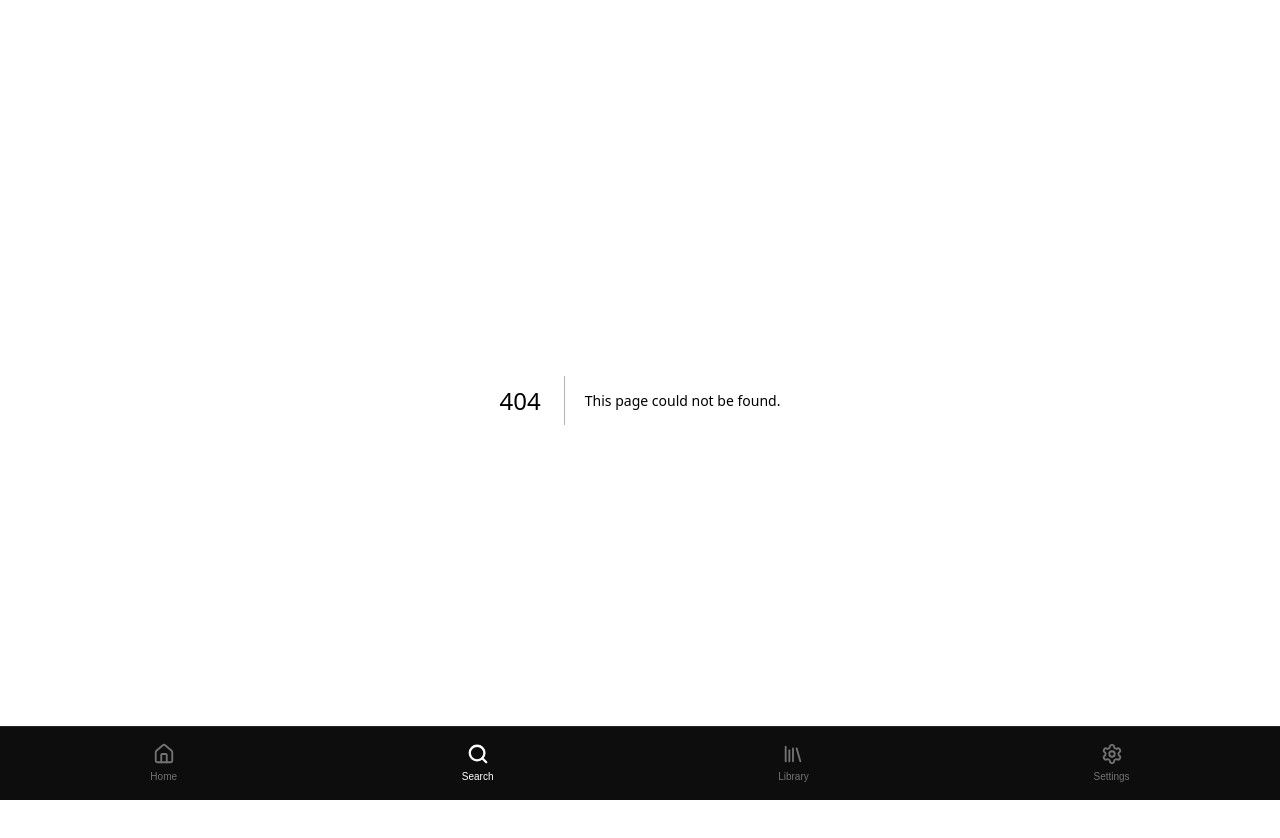
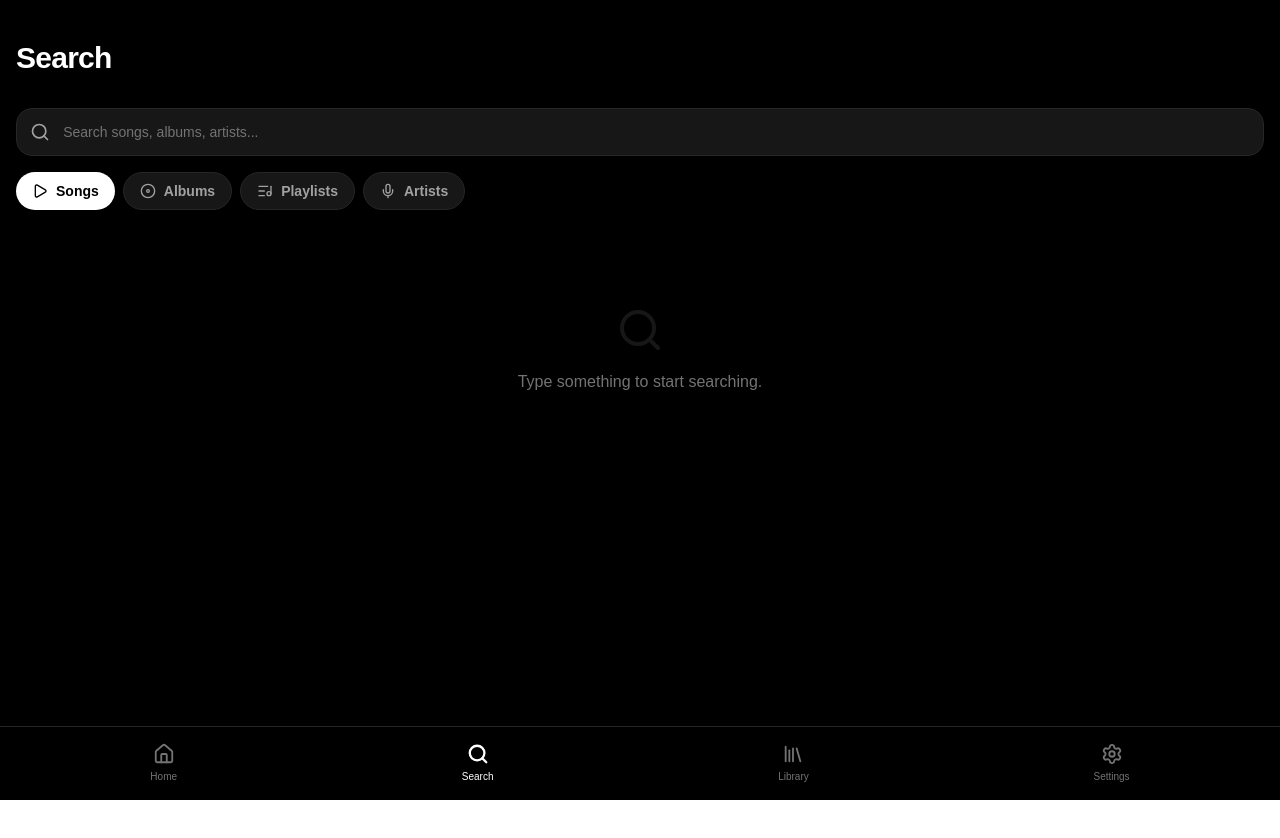
Before and after one commit to Ayush8481Lab/musicayush, a Next.js app: page /search in a window 1280 px wide. Before the commit this address had no page. Shown: the top 838 px of the page. Built offline with nearby package versions, Linux system fonts and the light colour scheme.

Commit message:
Create page.tsx

```diff
--- /dev/null
+++ b/app/search/page.tsx
@@ -0,0 +1,152 @@
+"use client";
+import { useState, useEffect } from "react";
+import { Search as SearchIcon, Play, Disc, Mic, ListMusic, Loader2 } from "lucide-react";
+import { useAppContext } from "../../context/AppContext";
+
+// Helper to safely get the best quality image from the API
+const getImageUrl = (img: any) => {
+  if (!img) return "https://via.placeholder.com/150";
+  if (typeof img === "string") return img.replace("150x150", "500x500");
+  if (Array.isArray(img)) return img[img.length - 1]?.url || img[0]?.url;
+  return "https://via.placeholder.com/150";
+};
+
+export default function SearchPage() {
+  const { setCurrentSong, setIsPlaying } = useAppContext();
+  const[query, setQuery] = useState("");
+  const [activeTab, setActiveTab] = useState("songs");
+  const [results, setResults] = useState<any[]>([]);
+  const [loading, setLoading] = useState(false);
+
+  const tabs =[
+    { id: "songs", label: "Songs", icon: Play },
+    { id: "albums", label: "Albums", icon: Disc },
+    { id: "playlists", label: "Playlists", icon: ListMusic },
+    { id: "artists", label: "Artists", icon: Mic },
+  ];
+
+  useEffect(() => {
+    const fetchSearchResults = async () => {
+      if (!query.trim()) {
+        setResults([]);
+        return;
+      }
+
+      setLoading(true);
+      try {
+        const res = await fetch(`https://ayushm-psi.vercel.app/api/search/${activeTab}?query=${encodeURIComponent(query)}`);
+        const json = await res.json();
+
+        // The API returns arrays directly for songs, but nests them in data.results for others
+        if (activeTab === "songs") {
+          setResults(json.data || []);
+        } else {
+          setResults(json.data?.results ||[]);
+        }
+      } catch (error) {
+        console.error("Search error:", error);
+      }
+      setLoading(false);
+    };
+
+    // Debounce to prevent spamming the API while typing
+    const timeoutId = setTimeout(() => {
+      fetchSearchResults();
+    }, 500);
+
+    return () => clearTimeout(timeoutId);
+  }, [query, activeTab]);
+
+  const handlePlayClick = (item: any) => {
+    // If it's a song, play it immediately
+    if (activeTab === "songs") {
+      setCurrentSong(item);
+      setIsPlaying(true);
+    } else {
+      // In the future, this will navigate to the Album/Playlist/Artist page
+      alert(`Routing to ${activeTab} page is coming in the next step!`);
+    }
+  };
+
+  return (
+    <main className="min-h-screen pt-10 pb-24 px-4 bg-black">
+      <h1 className="text-3xl font-extrabold mb-6 tracking-tight text-white">Search</h1>
+
+      {/* Sticky Search Bar */}
+      <div className="sticky top-0 z-40 bg-black/80 backdrop-blur-xl py-2 mb-4">
+        <div className="relative flex items-center w-full h-12 rounded-2xl focus-within:shadow-lg bg-neutral-900 overflow-hidden border border-neutral-800">
+          <div className="grid place-items-center h-full w-12 text-neutral-400">
+            <SearchIcon size={20} />
+          </div>
+          <input
+            className="peer h-full w-full outline-none text-sm text-white bg-transparent pr-4 placeholder-neutral-500"
+            type="text"
+            id="search"
+            placeholder="Search songs, albums, artists..."
+            value={query}
+            onChange={(e) => setQuery(e.target.value)}
+          />
+        </div>
+
+        {/* Tabs */}
+        <div className="flex gap-2 mt-4 overflow-x-auto hide-scrollbar pb-2">
+          {tabs.map((tab) => {
+            const isActive = activeTab === tab.id;
+            return (
+              <button
+                key={tab.id}
+                onClick={() => setActiveTab(tab.id)}
+                className={`flex items-center gap-2 px-4 py-2 rounded-full text-sm font-semibold transition-all whitespace-nowrap ${
+                  isActive ? "bg-white text-black" : "bg-neutral-900 text-neutral-400 border border-neutral-800"
+                }`}
+              >
+                <tab.icon size={16} />
+                {tab.label}
+              </button>
+            );
+          })}
+        </div>
+      </div>
+
+      {/* Results Area */}
+      {loading ? (
+        <div className="flex flex-col items-center justify-center mt-20 text-neutral-400">
+          <Loader2 className="animate-spin mb-4" size={32} />
+          <p>Searching {activeTab}...</p>
+        </div>
+      ) : results.length > 0 ? (
+        <div className="grid grid-cols-2 gap-4 mt-2">
+          {results.map((item, index) => (
+            <div
+              key={item.id || index}
+              onClick={() => handlePlayClick(item)}
+              className="bg-neutral-900/50 p-3 rounded-2xl border border-neutral-800/50 hover:bg-neutral-800 transition cursor-pointer active:scale-95"
+            >
+              <img
+                src={getImageUrl(item.image)}
+                alt={item.name || item.title}
+                className={`w-full aspect-square object-cover mb-3 shadow-md ${activeTab === 'artists' ? 'rounded-full' : 'rounded-xl'}`}
+              />
+              <h3 className="text-sm font-bold text-white truncate">{item.name || item.title}</h3>
+              <p className="text-xs text-neutral-400 truncate mt-1">
+                {activeTab === "songs" && item.artists?.primary?.[0]?.name}
+                {activeTab === "albums" && item.year ? `Album • ${item.year}` : ""}
+                {activeTab === "playlists" && item.songCount ? `${item.songCount} Songs` : ""}
+                {activeTab === "artists" && "Artist"}
+              </p>
+            </div>
+          ))}
+        </div>
+      ) : query.trim() !== "" ? (
+        <div className="text-center mt-20 text-neutral-500">
+          <p>No {activeTab} found for "{query}"</p>
+        </div>
+      ) : (
+        <div className="text-center mt-20 text-neutral-500">
+          <SearchIcon size={48} className="mx-auto mb-4 opacity-20" />
+          <p>Type something to start searching.</p>
+        </div>
+      )}
+    </main>
+  );
+}
```
